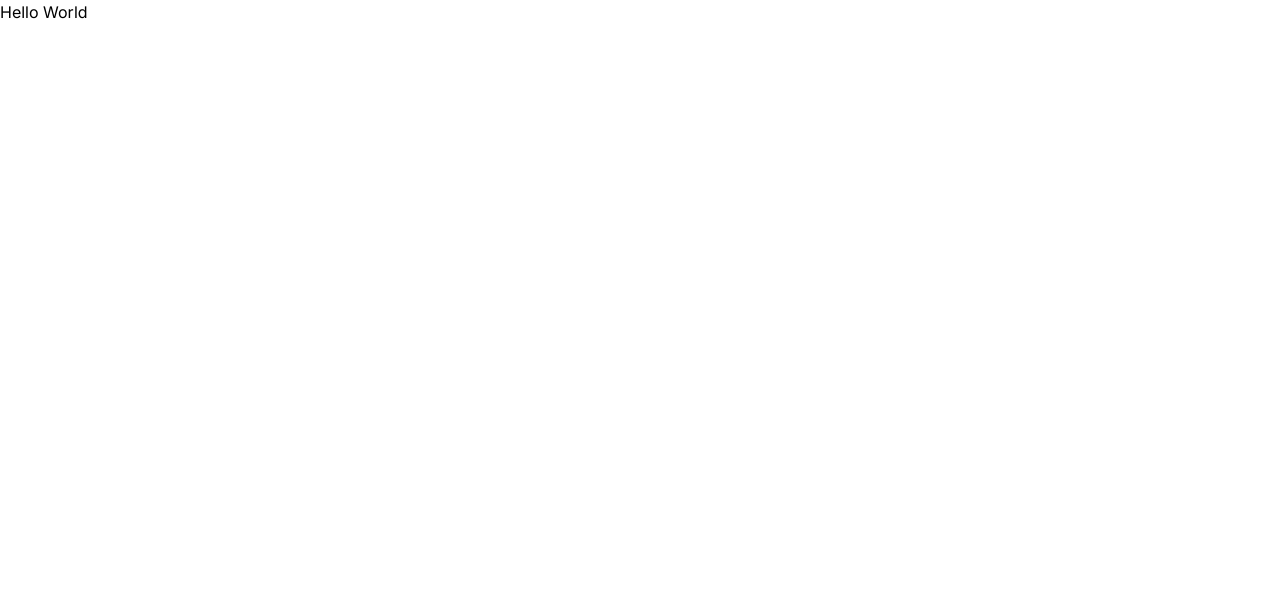
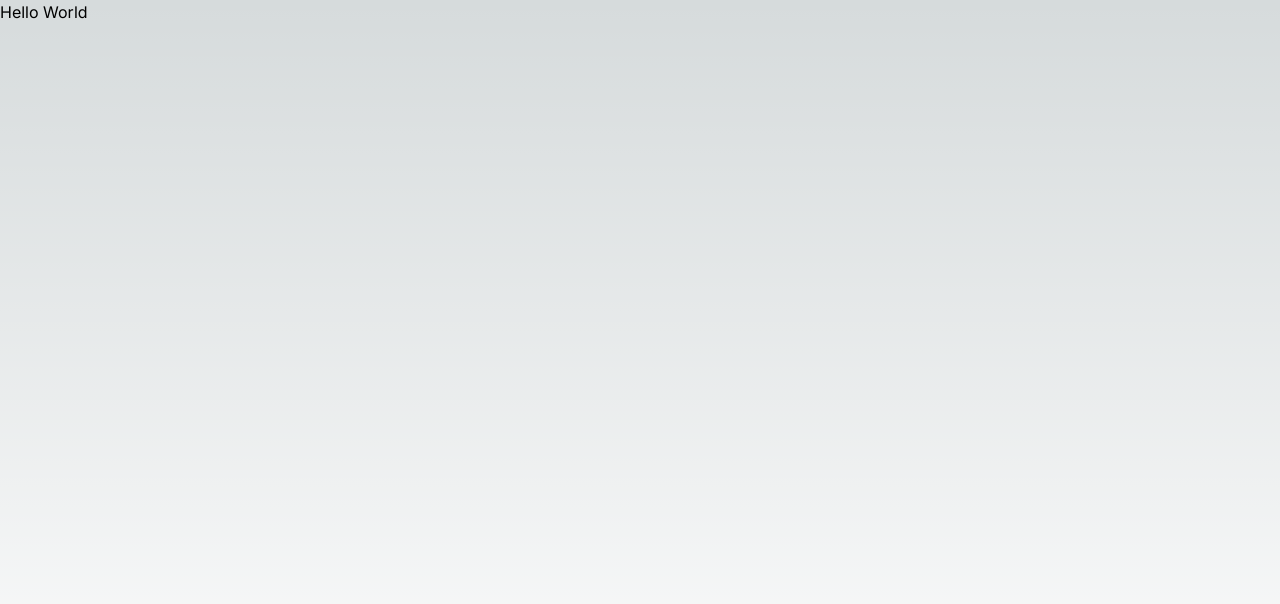
Before and after one commit to NielHovo/splitclone, a Next.js app: page / in a window 1280 px wide. Shown: the top 604 px of the page. Built offline with nearby package versions, Linux system fonts and the light colour scheme.

Commit message:
Quick Tailwind Default Error Fix

```diff
--- a/src/app/globals.css
+++ b/src/app/globals.css
@@ -5,7 +5,7 @@
 :root {
   --foreground-rgb: 0, 0, 0;
   --background-start-rgb: 214, 219, 220;
-  /* --background-end-rgb: 255, 255, 255; */
+  --background-end-rgb: 255, 255, 255;
 }
 
 @media (prefers-color-scheme: dark) {
@@ -24,4 +24,5 @@ body {
       rgb(var(--background-end-rgb))
     )
     rgb(var(--background-start-rgb));
+    min-height: 100vh;
 }
```
